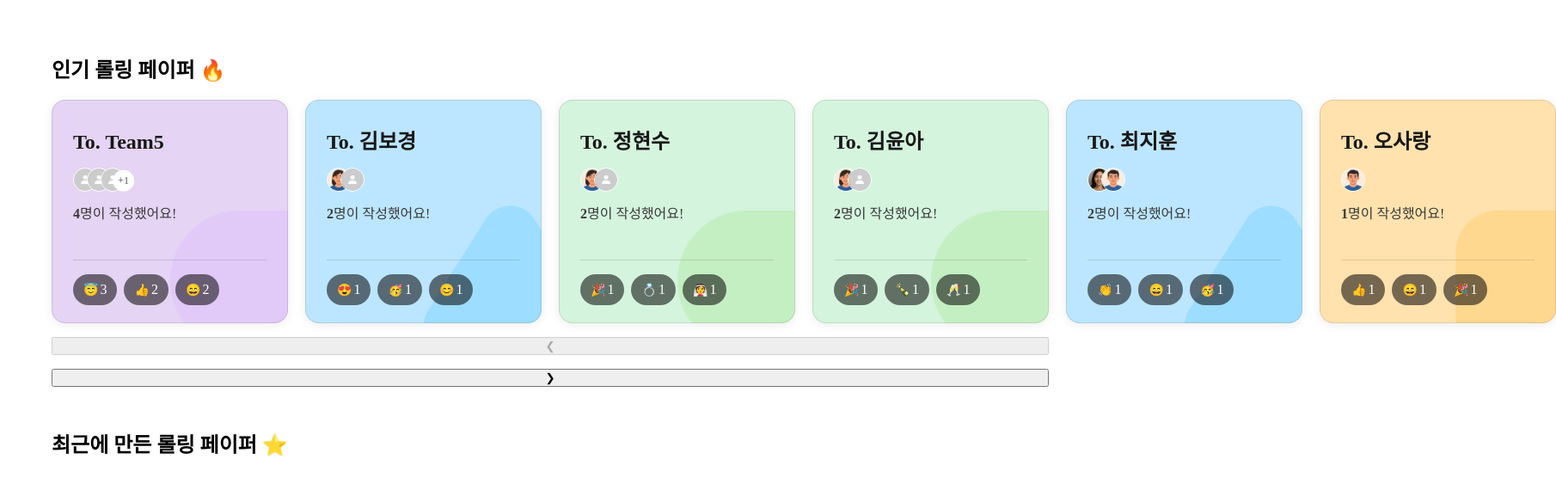
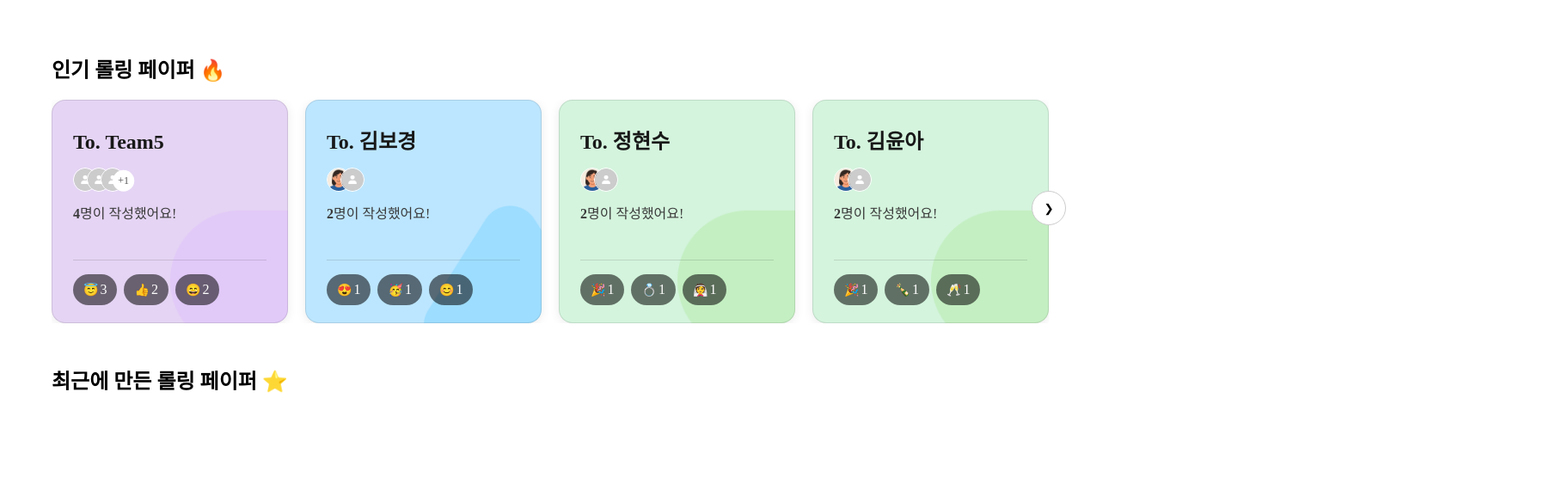
Before and after one commit to Part2-team5-rolling/main, a React (Vite) app: page /list in a window 1280 px wide. Shown: the top 570 px of the page at 86% size, 1810 px wide, since content can reach past the window. Built offline with nearby package versions, Linux system fonts and the light colour scheme; a web font is replaced by a local one.

Commit message:
design : 캐러셀 버튼 css 완료

```diff
--- a/src/pages/ListPage.jsx
+++ b/src/pages/ListPage.jsx
@@ -90,14 +90,17 @@ function ListPage() {
     <div className={styles['list-page']}>
       <div className={styles['list-page__popular']}>
         <h2>인기 롤링 페이퍼 🔥</h2>
+        <div className={styles['list-page__card-container']}>
         {loading ? (
           <p>로딩 중...</p>
         ) : (
           <div
               className={styles['list-page__card-wrapper']}
               style={{
+                width: `calc(295px * ${list.length})`, // 부모의 너비를 카드 개수에 맞게 설정
                 transform: `translateX(-${currentIndex * 295}px)`, // 한 번에 1개의 카드만 이동
                 transition: 'transform 0.5s ease', // 애니메이션 항상 적용
+                overflow: 'hidden',
               }}
             >
             {/* list.map을 사용하여 각 롤링 페이퍼 항목을 렌더링 */}
@@ -153,14 +156,18 @@ function ListPage() {
             ))}
           </div>
         )}
+        </div>
+        </div>
         {/* 이전, 다음 버튼 추가 */}
+        <div className={styles['carousel-buttons-container']}>
         <button onClick={prevSlide} className={styles['carousel-button']} disabled={currentIndex === 0}>
           ❮
         </button>
         <button onClick={nextSlide} className={styles['carousel-button']} disabled={currentIndex === list.length - 4}>
           ❯
         </button>
-      </div>
+        </div>
+
       <div className={styles['list-page__recent']}>
         <h2>최근에 만든 롤링 페이퍼 ⭐️️</h2>
       </div>
--- a/src/styles/Pages/ListPage.module.css
+++ b/src/styles/Pages/ListPage.module.css
@@ -21,14 +21,13 @@
 }
 
 .list-page__card-container {
+    position: relative;
     width: 100%;
-    position: relative;
     overflow: hidden;
-    display: flex;
-    flex-direction: row;
 }
 
 .list-page__card-wrapper {
+    width: 100%;
     display: flex; /* 카드들을 가로로 나열 */
     transition: transform 0.3s ease; /* 슬라이드 이동 애니메이션 */
     gap: 20px;
@@ -132,6 +131,44 @@
     text-align: left;
 }
 
+/* Carousel */
+.carousel-buttons-container {
+    width: 1160px;
+    position: absolute;
+    top: 242px;;
+    left: 50%;
+    transform: translateX(-50%);
+    display: flex;
+    justify-content: space-between;
+    z-index: 10;
+    background-color: rgba(0,0,0,0,2)
+  }
+
+.carousel-button {
+    position: absolute;
+    width: 40px;
+    height: 40px;
+    border: 1px solid #CCC;
+    background-color: #FFF;
+    border-radius: 50%;
+}
+
+.carousel-button:first-child {
+    top: 50%;
+    left: -20px;
+    transform: translateY(-50%);
+}
+
+.carousel-button:last-child {
+    top: 50%;
+    right: -20px;
+    transform: translateY(-50%);
+}
+
+.carousel-button:disabled {
+    display: none;
+}
+
 /* 태블릿 (해상도 768px ~ 1023px)*/
 @media all and (min-width:768px) and (max-width:1023px) {
     .list-page {
```
Also changed, not shown: public/icons/arrow_left.png (added), public/icons/arrow_right.png (added).
